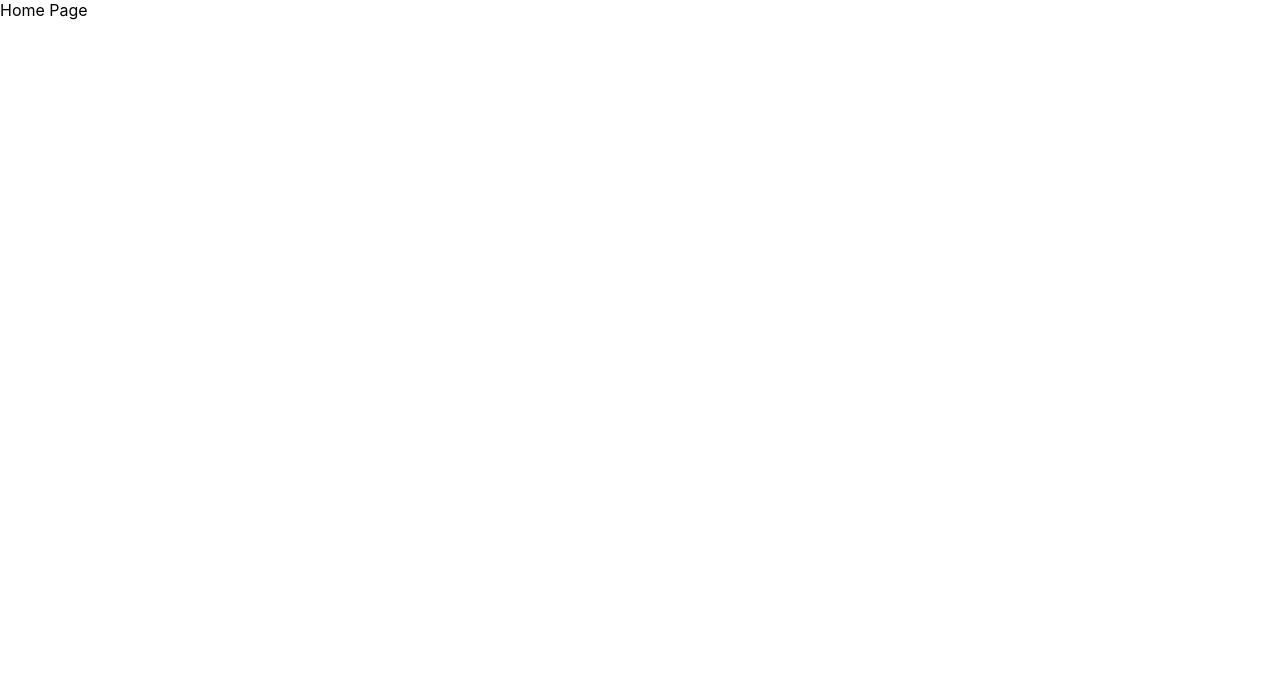
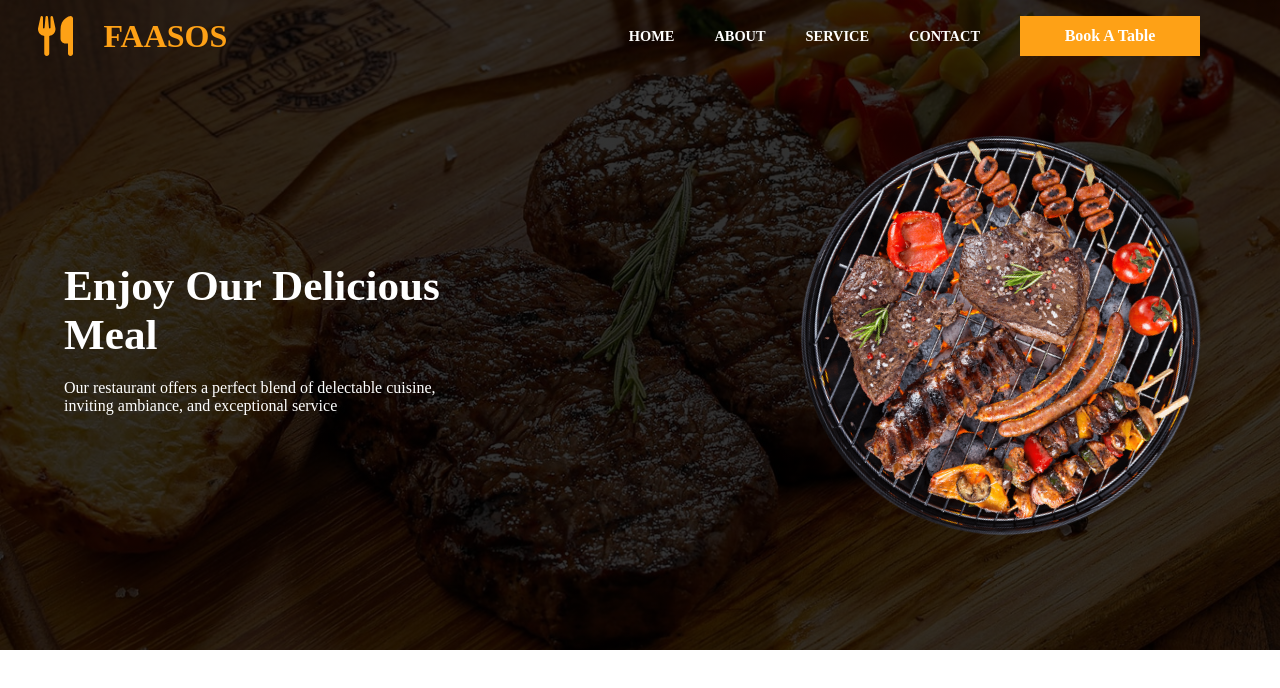
Before and after one commit to Sahilnainani/restaurant-web, a React (Create React App) app: page / in a window 1280 px wide. Shown: the top 688 px of the page. Built offline with nearby package versions, Linux system fonts and the light colour scheme.

Commit message:
add navbar section

```diff
--- a/src/components/Home.js
+++ b/src/components/Home.js
@@ -1,11 +1,61 @@
-import React from 'react'
 
+import React from "react";
+import { FontAwesomeIcon } from "@fortawesome/react-fontawesome";
+import {
+  faUtensils,
+  faUserTie,
+  faCartShopping,
+} from "@fortawesome/free-solid-svg-icons";
+import "../css/Home.css";
 const Home = () => {
   return (
     <div>
-      Home Page
+      <div className="container">
+        <nav className="navbar">
+          <div className="restaurant-name">
+            <FontAwesomeIcon
+              className="logo"
+              icon={faUtensils}
+              style={{ color: "#FEA116" }}
+            />
+            <h2>FAASOS</h2>
+          </div>
+          <ul>
+            <li>
+              <a href="#home">HOME</a>
+            </li>
+            <li>
+              <a href="#about">ABOUT</a>
+            </li>
+            <li>
+              <a href="#service">SERVICE</a>
+            </li>
+            <li>
+              <a href="#contact">CONTACT</a>
+            </li>
+            <li>
+              <button>Book A Table</button>
+            </li>
+          </ul>
+        </nav>
+        <div className="content">
+          <div className="content-wrapper">
+            <h2>Enjoy Our Delicious Meal</h2>
+            <div className="sub-heading">
+              Our restaurant offers a perfect blend of delectable cuisine,
+              inviting ambiance, and exceptional service
+            </div>
+          </div>
+          <div className="spinner">
+            <img
+              className="spinner-image"
+              src={require("../img/hero.png")}
+              alt=""
+            />
+          </div>
+        </div>
+      </div>
     </div>
-  )
-}
-
-export default Home
+  );
+};
+export default Home;
--- a/src/css/Home.css
+++ b/src/css/Home.css
@@ -0,0 +1,97 @@
+* {
+    font-family: "Pacifico", cursive;
+    /* font-family: "Nunito",sans-serif; */
+    box-sizing: border-box;
+    /* overflow-x: hidden; */
+  }
+  .container {
+    max-width: 100%;
+    height: 650px;
+    position: relative;
+    background: linear-gradient(rgba(0, 0, 0, 0.8), rgba(0, 0, 0, 0.8)),
+      url("../img/bg-hero.jpg");
+    background-position: 50% 0;
+    background-size: cover;
+  }
+  .container .navbar {
+    display: flex;
+    align-items: center;
+  }
+  .container .restaurant-name {
+    align-items: center;
+    display: flex;
+    padding: 1%;
+    padding-left: 3%;
+    flex-basis: 30%;
+  }
+  .container .restaurant-name h2 {
+    margin: 0px;
+    font-size: 2rem;
+    color: #FEA116;
+    font-weight: 600;
+    padding-left: 30px;
+  }
+  .logo {
+    height: 40px;
+  }
+  .container .navbar ul {
+    align-items: center;
+    margin-left: auto;
+    display: flex;
+    margin-right: 60px;
+  }
+  .container .navbar ul li {
+    padding: 0 20px;
+    list-style: none;
+  }
+  .container .navbar ul li a {
+    text-decoration: none;
+    color: white;
+    font-weight: 700;
+    cursor: pointer;
+    font-size: 0.9rem;
+  }
+  .container .navbar ul li a:hover {
+    color: #FEA116;
+    transition: 0.5s;
+  }
+  .container .navbar ul li button {
+    background-color: #FEA116;
+    font-weight: 600;
+    color: white;
+    border: #FEA116;
+    font-size: 1rem;
+    height: 40px;
+    width: 180px;
+    cursor: pointer;
+  }
+  .container .content {
+    display: flex;
+    margin: 5%;
+    align-items: center;
+  }
+  .container .content .content-wrapper {
+    color: white;
+    width: 400px;
+  }
+  .container .content .content-wrapper h2 {
+    font-size: 2.7rem;
+    margin: 0px;
+    margin-bottom: 20px;
+  }
+  .container .content .spinner {
+    margin-left: auto;
+    margin-right: 15px;
+  }
+  .container .content .spinner .spinner-image {
+    height: 400px;
+    animation: rotate 30s linear infinite;
+  }
+  @keyframes rotate {
+    0% {
+      transform: rotate(0deg);
+    }
+    100% {
+      transform: rotate(360deg); /* Rotate the image 360 degrees */
+    }
+  }
```
